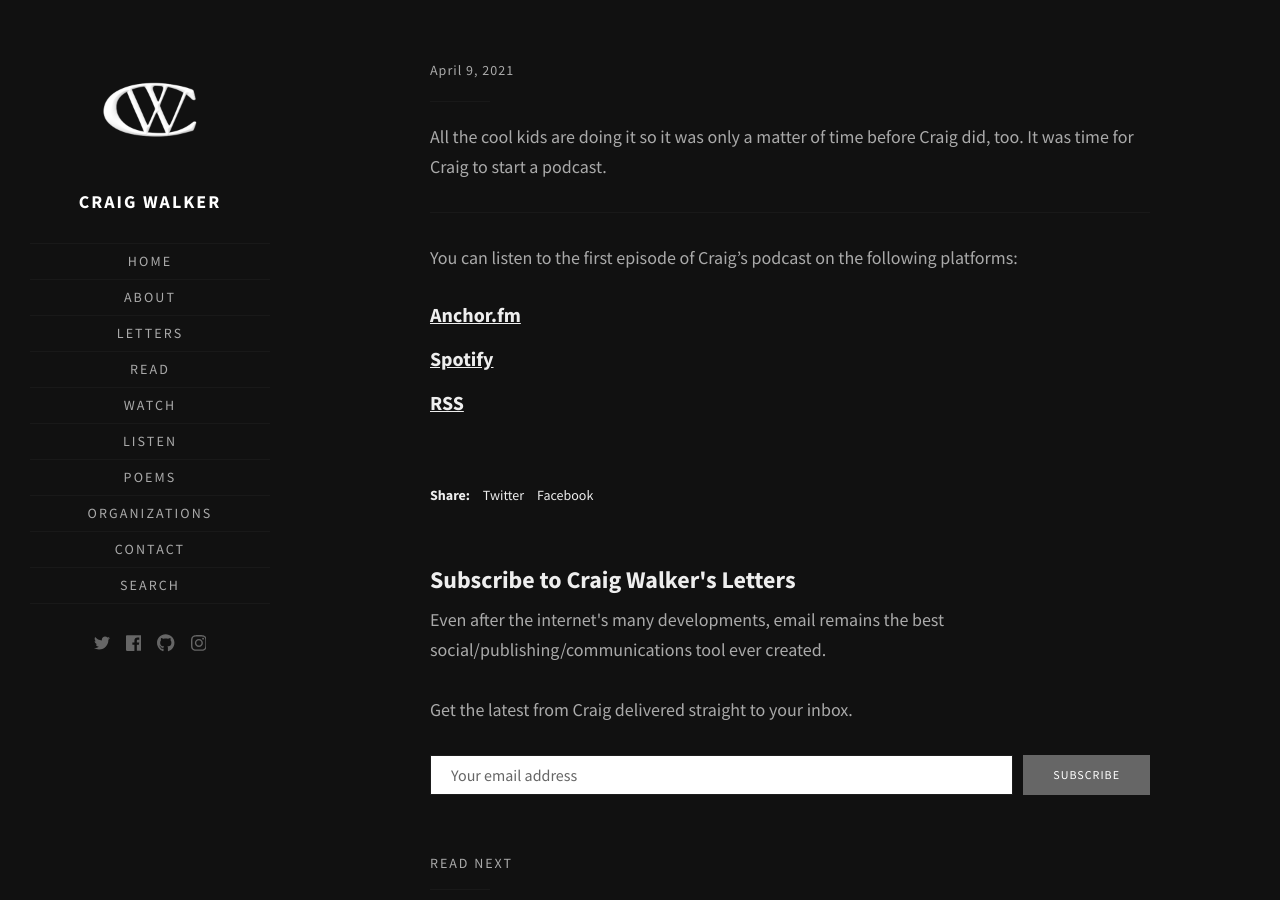
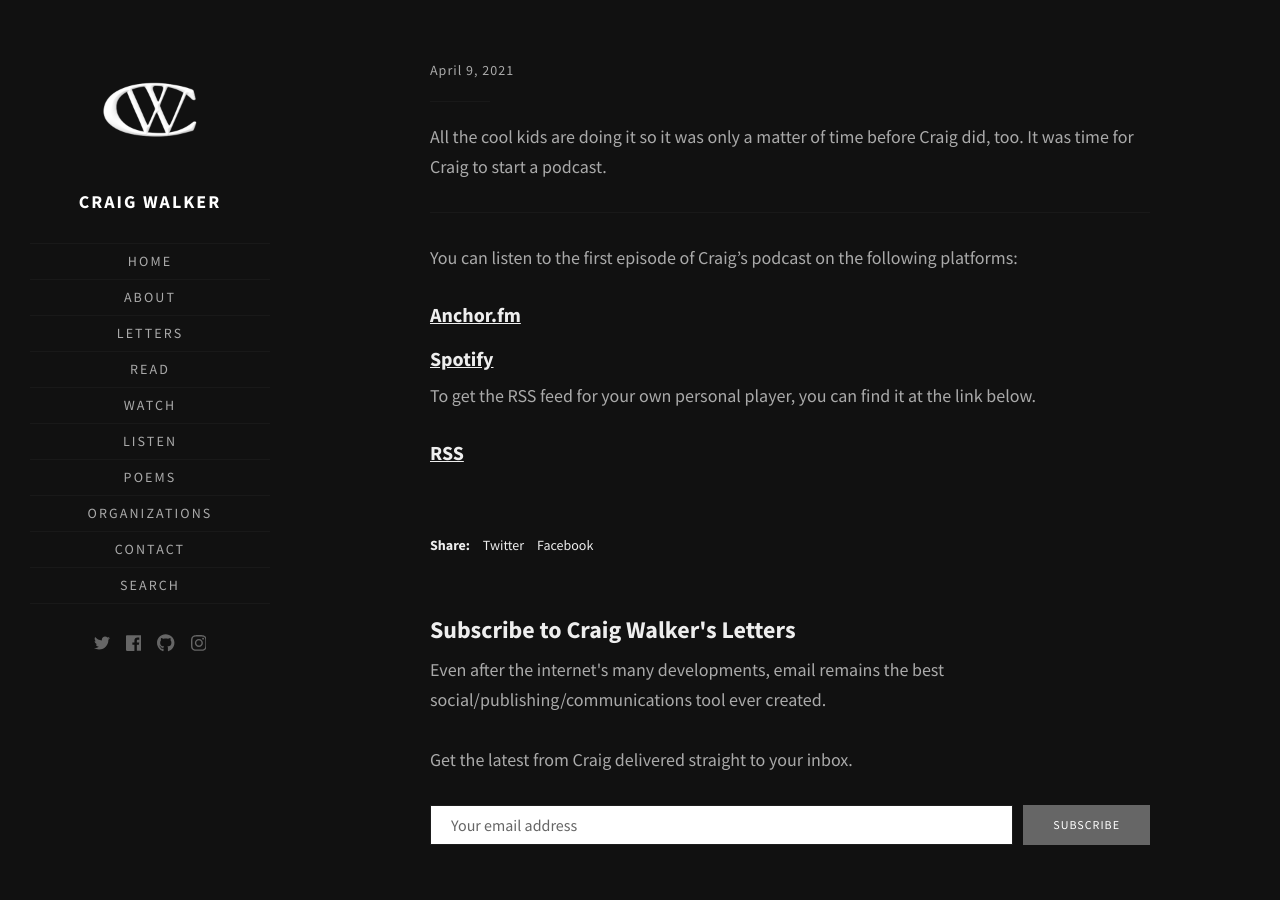
Before and after one commit to walkercraig/walkercraig, a Jekyll site: the page built from _posts/2021/2021-04-08-podcast-episode-1-in-the-beginning.md, in a window 1280 px wide and 900 px high. Built offline with Jekyll 4.4.1, drawn with Linux system fonts in a browser that asks for light colours; some web fonts are replaced; our own code applies the rules of GitHub Pages for plain Markdown files.

Commit message:
Update 2021-04-08-podcast-episode-1-in-the-beginning.md

```diff
--- a/_posts/2021/2021-04-08-podcast-episode-1-in-the-beginning.md
+++ b/_posts/2021/2021-04-08-podcast-episode-1-in-the-beginning.md
@@ -1,7 +1,7 @@
 ---
 layout: post
 tag: [ Listen ]
-title: Podcast Episode 1: In the Beginning...
+title: Podcast | Episode 1: In the Beginning...
 ---
 
 All the cool kids are doing it so it was only a matter of time before Craig did, too. It was time for Craig to start a podcast.
@@ -10,9 +10,11 @@
 
 You can listen to the first episode of Craig's podcast on the following platforms:
 
-<h3><a href="https://anchor.fm/craigwalker">Anchor.fm</a></h3>
+<h3><a href="https://anchor.fm/craigwalker/episodes/In-the-Beginning-euf9q5">Anchor.fm</a></h3>
 
-<h3><a href="https://open.spotify.com/show/7bwVbDZUEjcRHe8Jbo7LJL">Spotify</a></h3>
+<h3><a href="https://open.spotify.com/episode/1H5TElVwojcpp5uHb2PyNc?si=l_1SRp4RSCeQrR6sHNmoaQ">Spotify</a></h3>
+
+To get the RSS feed for your own personal player, you can find it at the link below.
 
 <h3><a href="https://anchor.fm/s/11537d28/podcast/rss">RSS</a></h3>
 
```
